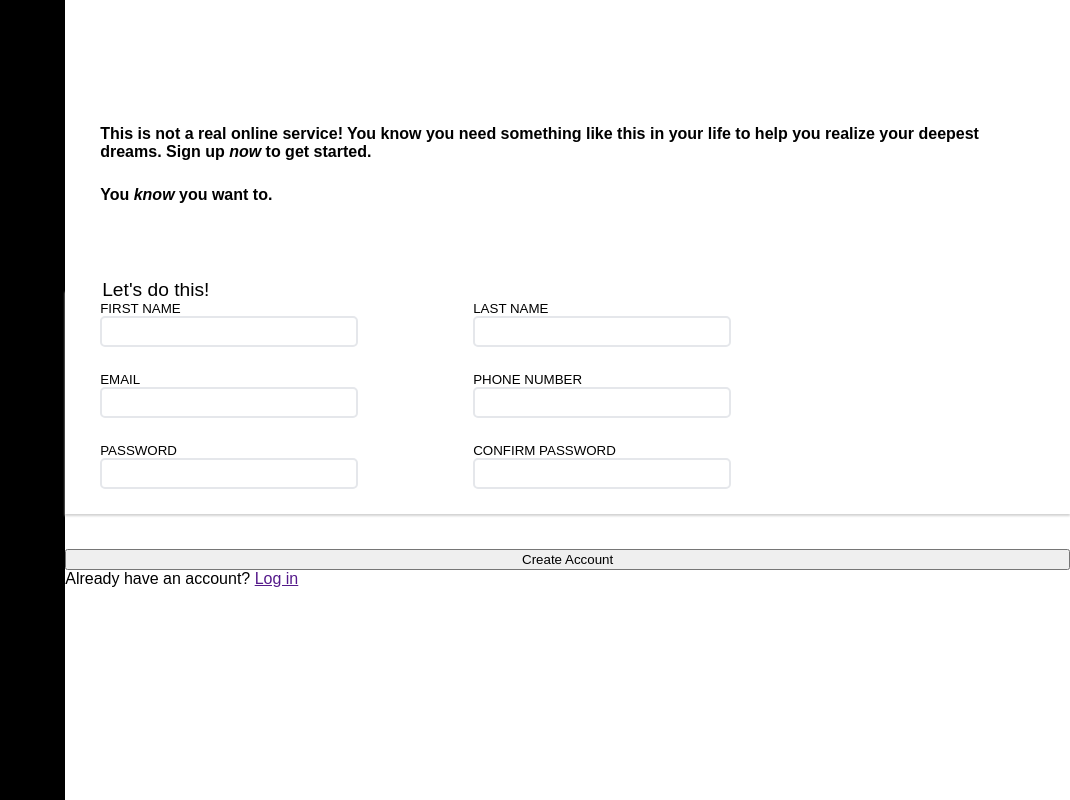
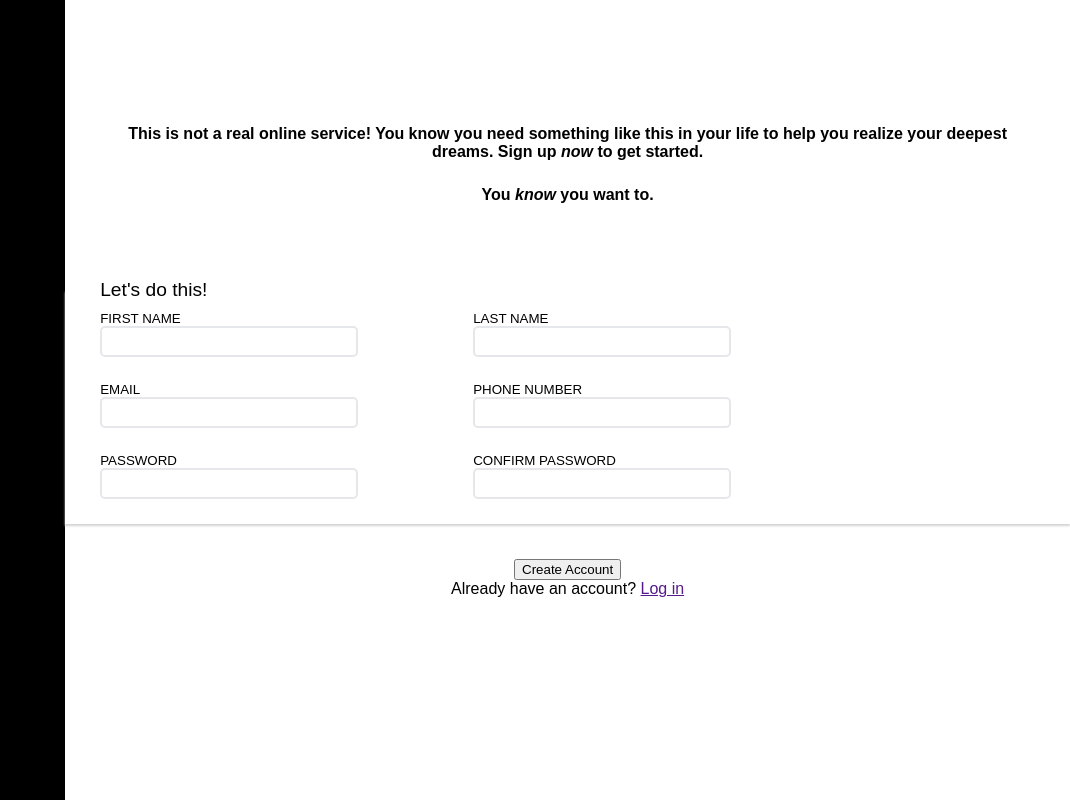
Before and after one commit to Murfew/Sign-Up-Form, a plain HTML site: page index.html in a window 1280 px wide. Shown: the whole page, without its empty margins (210-1280 px from the left). Drawn offline with Linux system fonts and the light colour scheme.

Commit message:
centered text and buttons

```diff
--- a/index.html
+++ b/index.html
@@ -18,7 +18,7 @@
     <div class="right">
         <p>This is not a real online service! You know you need something like this in your life to help you realize your deepest dreams. Sign up <i>now</i> to get started.</p>
         <p>You <i>know</i> you want to.</p>
-        <form action="" method="post">
+        <form action="" method="post" id="sign-up">
             <fieldset>
                 <legend>Let's do this!</legend>
                 <div>
@@ -49,7 +49,7 @@
                 </div>
             </fieldset>
         </form>
-        <button>Create Account</button>
+        <button type="submit" form="sign-up">Create Account</button>
         <span>Already have an account? <a href="">Log in</a></span>
     </div>
 </body>
--- a/styles.css
+++ b/styles.css
@@ -16,11 +16,13 @@ body {
 .right {
     display: flex;
     flex-direction: column;
+    align-items: center;
 }
 
 p {
     font-weight: bold;
     margin: 0 35px 0;
+    text-align: center;
 }
 
 p:first-child {
@@ -42,7 +44,8 @@ fieldset {
 
 legend {
     font-size: larger;
-    margin: 0 35px 0;
+    margin: 0 35px 10px;
+    padding: 0;
 }
 
 form div {
@@ -75,3 +78,7 @@ input:invalid {
 form {
     margin-bottom: 35px;
 }
+
+button {
+    flex-basis: auto;
+}
```
